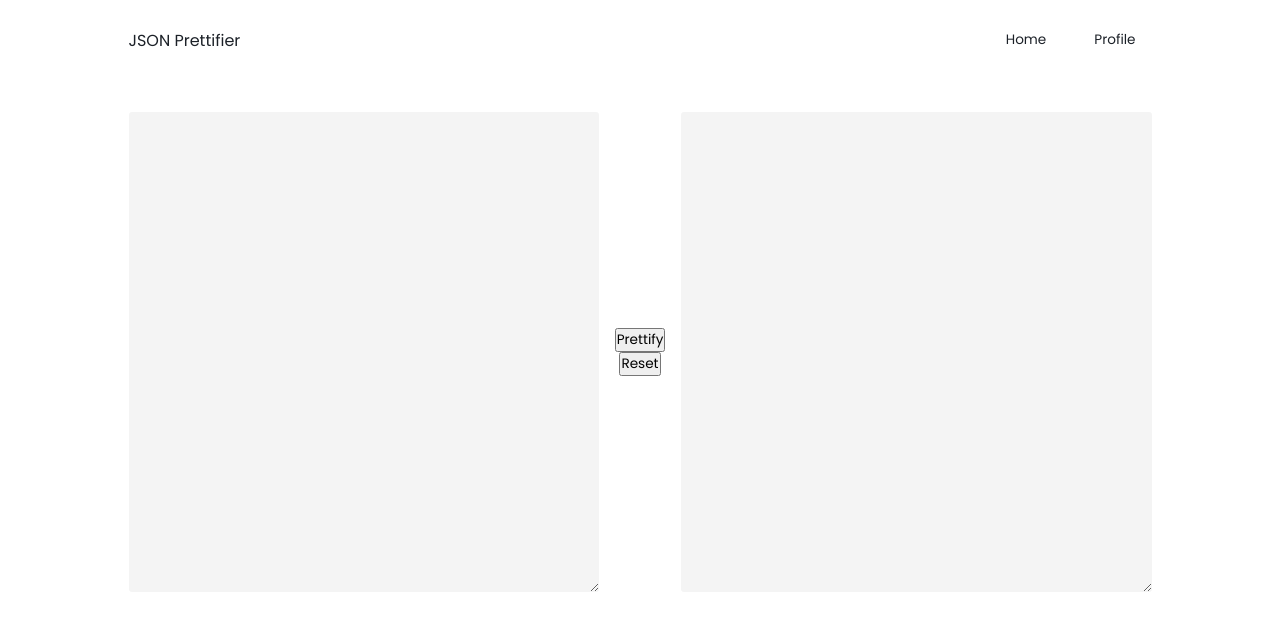
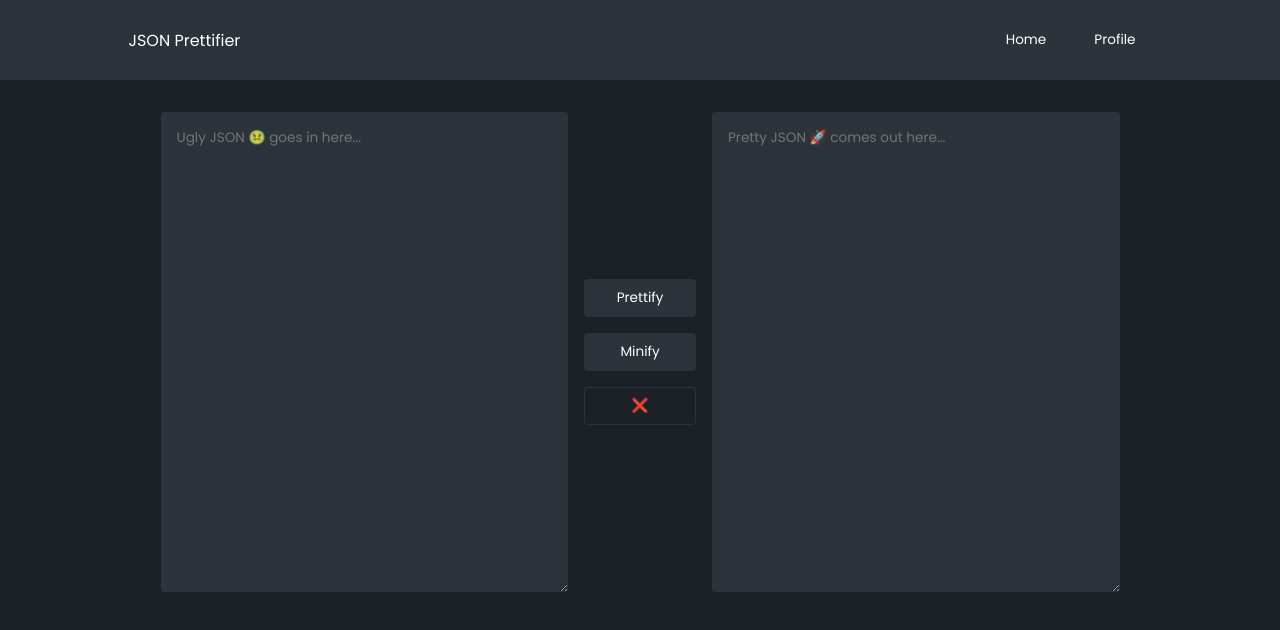
Before and after one commit to Aakash1103Jha/json-prettifier, a React (Create React App) app in the folder client/: page / in a window 1280 px wide. Shown: the top 630 px of the page. Built offline with nearby package versions, Linux system fonts and the light colour scheme.

Commit message:
Basic formatting working
- add ugly json to prettify/minify
- darl theme default for now
- GlobalProps.ts for shared prop interface

```diff
--- a/client/src/App.tsx
+++ b/client/src/App.tsx
@@ -1,7 +1,7 @@
 import { type FC } from "react"
 import { Route, Routes } from "react-router"
 import Navbar from "./components/Navbar/Navbar"
-import Prettify from "./pages/Prettify/Prettify"
+import FormatJson from "./pages/FormatJson/FormatJson"
 
 const App: FC = () => {
 	return (
@@ -9,7 +9,7 @@ const App: FC = () => {
 			<Navbar />
 			<Routes>
 				{/* <Route path="/" element={<p>Homepage</p>} /> */}
-				<Route path="/" element={<Prettify />} />
+				<Route path="/" element={<FormatJson />} />
 			</Routes>
 		</div>
 	)
--- a/client/src/components/Button/Button.module.css
+++ b/client/src/components/Button/Button.module.css
@@ -1,9 +1,22 @@
 .button {
 	padding: 0.5rem;
+	margin: 0.5rem 0rem;
 	border: none;
 	border-radius: var(--radius-sm);
-	background: #f4f4f4;
-	color: var(--text);
-	border: 1px solid var(--text);
 	cursor: pointer;
+	min-width: 7rem;
+	border: 1px solid var(--gray-light);
 }
+.button.primary {
+	background: var(--gray-light);
+	/* background: transparent; */
+	color: var(--white);
+}
+.button.secondary {
+	background: transparent;
+}
+.button.primary:hover,
+.button.secondary:hover {
+	background: var(--gray-medium);
+	border-color: var(--gray-medium);
+}
--- a/client/src/components/Button/Button.tsx
+++ b/client/src/components/Button/Button.tsx
@@ -1,14 +1,20 @@
 import { type FC } from "react"
+import { GlobalProps } from "../../utils/GlobalProps"
+
 import styles from "./Button.module.css"
 
-interface ButtonProps {
+interface ButtonProps extends GlobalProps {
 	label: string
-
-	onclick: () => void | {}
+	btnStyle?: "primary" | "secondary"
 }
 
 const Button: FC<ButtonProps> = (props) => {
-	return <button className={`${styles.button}`}>{props.label}</button>
+	const { btnStyle = "primary", label } = props
+	return (
+		<button className={`${styles.button} ${styles[btnStyle]}`} onClick={props.handlerFunc}>
+			{label}
+		</button>
+	)
 }
 
 export default Button
--- a/client/src/components/Navbar/Navbar.module.css
+++ b/client/src/components/Navbar/Navbar.module.css
@@ -12,8 +12,8 @@
 	height: 5rem;
 	justify-content: center;
 	padding: 0rem 2rem;
-	background: var(--bg);
-	color: var(--text);
+	background: var(--gray-light);
+	color: var(--white);
 	width: 100%;
 }
 .navbar_wrapper {
--- a/client/src/global.css
+++ b/client/src/global.css
@@ -5,16 +5,12 @@
 	--green-dark: #2e6535;
 	--green-medium: #347d39;
 	--green-light: #52a057;
-	--blue-light: #cdd9e5;
 	--white: #fff;
 	--orange: #ec775c;
 	--transition: 0.2s;
 	--radius-sm: 0.2rem;
 	--radius-md: 0.4rem;
 	--text-shadow: -1px -1px 0 var(--text), 1px -1px 0 var(--gray-dark);
-
-	--text: var(--gray-dark);
-	--bg: var(--white);
 }
 * {
 	padding: 0;
@@ -38,7 +34,8 @@ ol,
 li,
 a,
 p,
-button {
+button,
+textarea {
 	font-size: calc(0.8rem + 0.1vmin);
 }
 .App {
@@ -47,10 +44,6 @@ button {
 	align-items: center;
 	min-height: 100vh;
 	width: 100%;
-	background: var(--bg);
+	background: var(--gray-dark);
 	/* background-color: #f4f4f4; */
 }
-[theme="dark"] {
-	--text: var(--white);
-	--bg: var(--gray-light);
-}
--- a/client/src/pages/Prettify/Prettify.module.css
+++ b/client/src/pages/FormatJson/FormatJson.module.css
@@ -1,12 +1,12 @@
-.prettify,
+.formatjson,
 .actions {
 	display: flex;
 	align-items: center;
 }
-.prettify {
+.formatjson {
 	max-width: 1023px;
 	width: 100%;
-	padding: 2rem 0rem;
+	padding: 2rem;
 	background: var(--bg);
 }
 .textarea {
@@ -14,7 +14,8 @@
 	flex: 1;
 	outline: none;
 	padding: 1rem;
-	background: #f4f4f4;
+	background: var(--gray-light);
+	color: var(--white);
 }
 .textarea:focus,
 .textarea:active {
--- a/client/src/pages/Prettify/Prettify.tsx
+++ b/client/src/pages/FormatJson/FormatJson.tsx
@@ -1,10 +1,10 @@
 import { ChangeEvent, useState, type FC } from "react"
 import Button from "../../components/Button/Button"
 
-import styles from "./Prettify.module.css"
+import styles from "./FormatJson.module.css"
 import { minifyJson, prettifyJson } from "../../utils/functionalities"
 
-const Prettify: FC = () => {
+const FormatJson: FC = () => {
 	const [rawData, setRawData] = useState("")
 	const [prettyData, setPrettyData] = useState("")
 
@@ -19,20 +19,31 @@ const Prettify: FC = () => {
 		setPrettyData(e.target.value)
 	}
 	const onClickPrettifyData = () => {
+		const finalData = prettifyJson(rawData)
+		setPrettyData(finalData)
+	}
+	const onClickMinifyData = () => {
 		const finalData = minifyJson(rawData)
 		setPrettyData(finalData)
 	}
 
 	return (
-		<div className={`${styles.prettify}`}>
+		<div className={`${styles.formatjson}`}>
 			<textarea
 				id="raw"
 				value={rawData}
 				onChange={onRawDataChange}
+				placeholder="Ugly JSON 🤢 goes in here..."
 				className={`${styles.textarea} ${styles.raw}`}></textarea>
 			<div className={`${styles.actions}`}>
-				<button onClick={onClickPrettifyData}>Prettify</button>
-				<button onClick={clearData}>Reset</button>
+				<Button label="Prettify" handlerFunc={onClickPrettifyData} />
+				<Button label="Minify" handlerFunc={onClickMinifyData} />
+				<Button
+					label="❌"
+					btnStyle="secondary"
+					handlerFunc={clearData}
+					classname="danger"
+				/>
 			</div>
 			<textarea
 				readOnly
@@ -40,9 +51,10 @@ const Prettify: FC = () => {
 				id="formatted"
 				onChange={onPrettyDataChange}
 				value={prettyData}
+				placeholder="Pretty JSON 🚀 comes out here..."
 				className={`${styles.textarea} ${styles.formatted}`}></textarea>
 		</div>
 	)
 }
 
-export default Prettify
+export default FormatJson
--- /dev/null
+++ b/client/src/utils/GlobalProps.ts
@@ -0,0 +1,6 @@
+export interface GlobalProps {
+	inlineStyles?: object
+	classname?: string
+
+	handlerFunc?: (arg: unknown) => void | {}
+}
```
